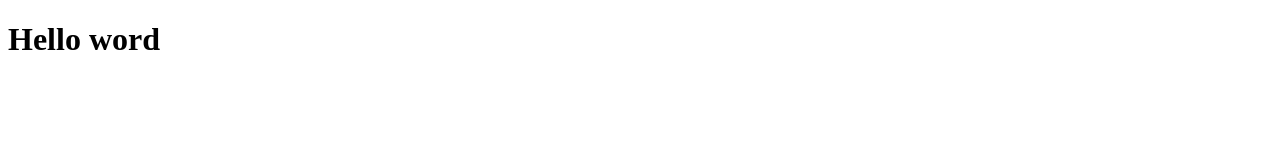
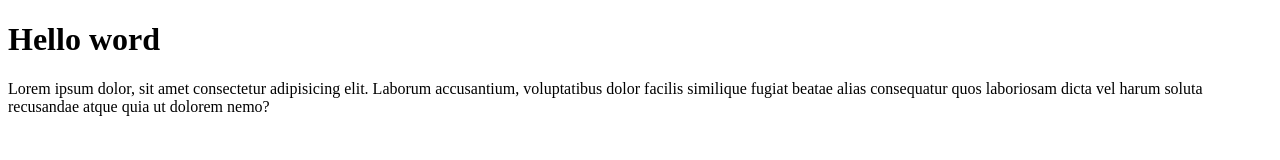
Before and after one commit to vinakmal5311/vin-git-test, a plain HTML site: page index.html in a window 1280 px wide. Drawn offline with Linux system fonts and the light colour scheme.

Commit message:
menambahkan paragraph

```diff
--- a/index.html
+++ b/index.html
@@ -7,5 +7,8 @@
 </head>
 <body>
     <h1>Hello word</h1>
+    <p>
+        Lorem ipsum dolor, sit amet consectetur adipisicing elit. Laborum accusantium, voluptatibus dolor facilis similique fugiat beatae alias consequatur quos laboriosam dicta vel harum soluta recusandae atque quia ut dolorem nemo?
+    </p>
 </body>
 </html>
```
